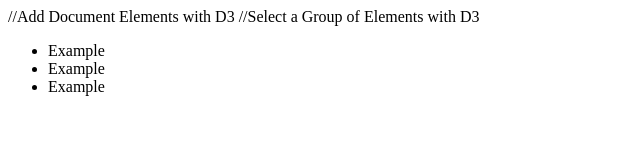
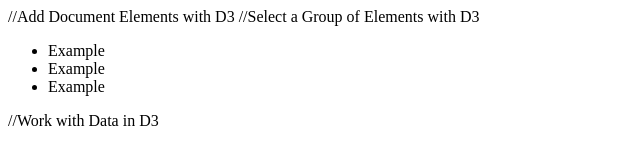
Before and after one commit to oscarocana/FreeCodeCamp, a plain HTML site: page Data Visualization/Data Visualization with D3/Data Visualization with D3.html in a window 1280 px wide. Shown: the whole page, without its empty margins (0-640 px from the left). Drawn offline with Linux system fonts and the light colour scheme.

Commit message:
Update Data Visualization with D3.html
Work with Data in D3

```diff
--- a/Data Visualization/Data Visualization with D3/Data Visualization with D3.html
+++ b/Data Visualization/Data Visualization with D3/Data Visualization with D3.html
@@ -22,3 +22,20 @@
     // Add your code above this line
   </script>
 </body>
+
+//Work with Data in D3
+
+<body>
+  <script>
+    const dataset = [12, 31, 22, 17, 25, 18, 29, 14, 9];
+
+    // Add your code below this line
+    d3.select("body").selectAll("h2")
+      .data(dataset)
+      .enter()
+      .append("h2")
+      .text("New Title");
+
+    // Add your code above this line
+  </script>
+</body>
```
